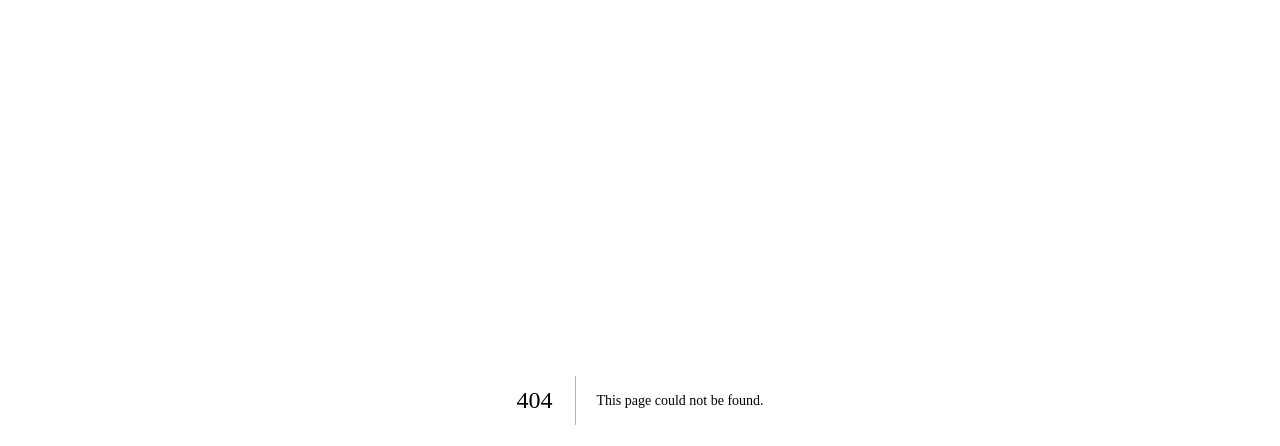
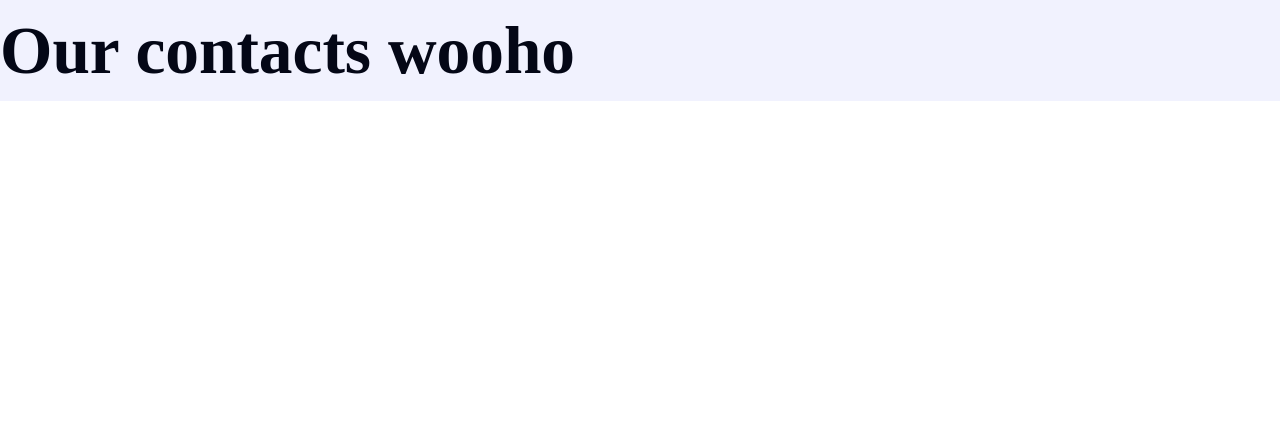
Before and after one commit to Prayas-35/Coordina, a Next.js app in the folder main/: page /contacts in a window 1280 px wide. Before the commit this address had no page. Shown: the top 446 px of the page. Built offline with nearby package versions, Linux system fonts and the light colour scheme.

Commit message:
Created page contacts

```diff
--- /dev/null
+++ b/main/app/contacts/page.js
@@ -0,0 +1,13 @@
+"use client";
+
+import React from 'react'
+
+function Landing() {
+  return (
+    <div className='bg-background'>
+      <h1 className='text-foreground'>Our contacts wooho</h1>
+    </div>
+  )
+}
+
+export default Landing
```
